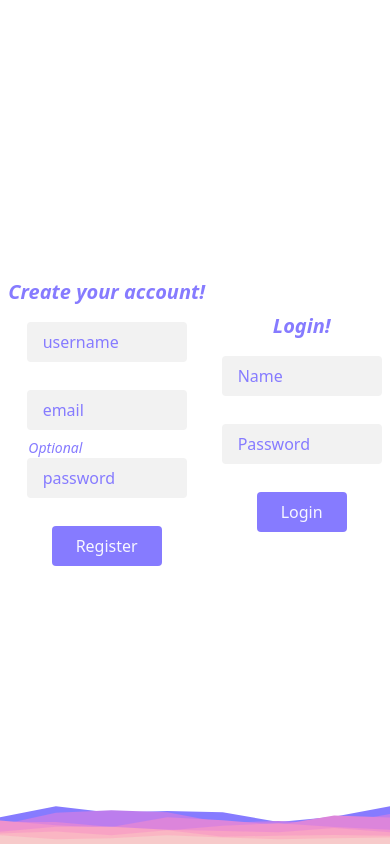
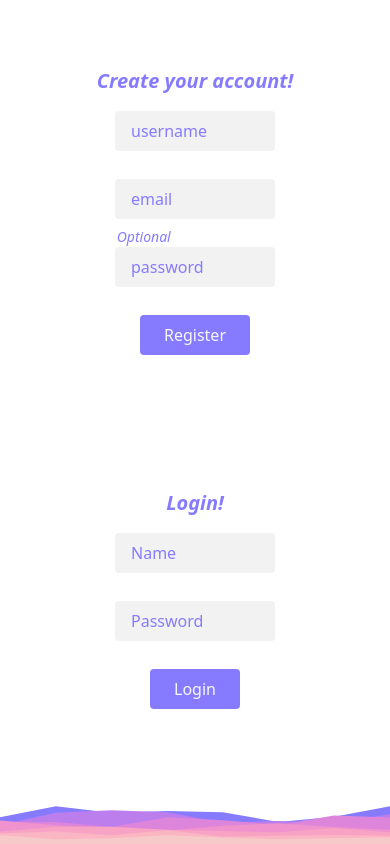
Before and after one commit to Zalerys/Projet-Cloud, a React (Create React App) app in the folder front/: page /authentication in a window 390 px wide. Built offline with nearby package versions, Linux system fonts and the light colour scheme.

Commit message:
fix responsive anthentication page

```diff
--- a/front/src/containers/LoginContent.tsx
+++ b/front/src/containers/LoginContent.tsx
@@ -33,7 +33,7 @@ export default function AuthenticationContent() {
   }
 
   return (
-    <div className="relative m-auto text-center ">
+    <div className="relative m-auto text-center h-72 ">
       <Title name={'Login!'} />
 
       <div className="flex flex-col items-center gap-7">
--- a/front/src/layouts/Authentication.tsx
+++ b/front/src/layouts/Authentication.tsx
@@ -4,7 +4,7 @@ import BackgroundStyle from '../components/BackgroundStyle';
 
 export default function Register() {
   return (
-    <div className="relative flex h-screen">
+    <div className="relative flex flex-col h-screen sm:flex-row">
       <BackgroundStyle/>
       <AuthenticationContent />
       <LoginContent />
```
